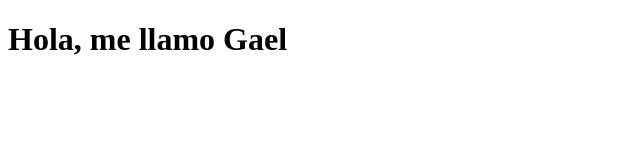
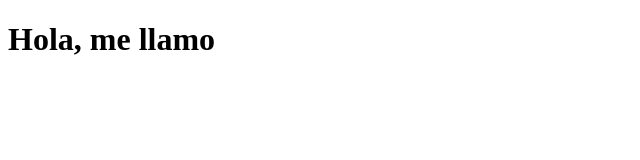
Before and after one commit to Gab200507/gitGabyJoel, a plain HTML site: page index.html in a window 1280 px wide. Shown: the whole page, without its empty margins (0-640 px from the left). Drawn offline with Linux system fonts and the light colour scheme.

Commit message:
preparar la línea del conflicto

```diff
--- a/index.html
+++ b/index.html
@@ -6,6 +6,6 @@
     <title>gitGabyJoel</title>
 </head>
 <body>
-    <h1>Hola, me llamo Gael</h1>
+    <h1>Hola, me llamo</h1>
 </body>
 </html>
```
